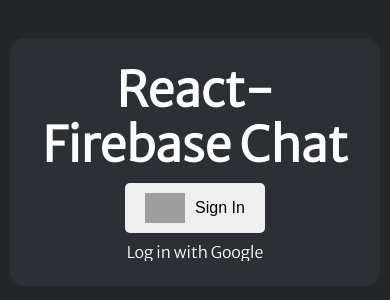
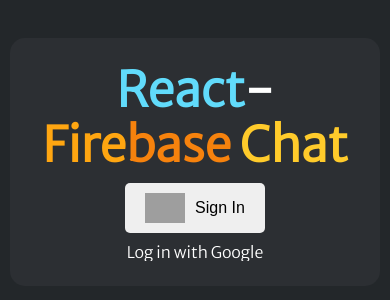
Before and after one commit to WuPaulo/discord-clone, a React (Create React App) app: page / in a window 390 px wide. Shown: the part 260-560 px from the top of the page. Built offline with nearby package versions, Linux system fonts and the light colour scheme; no server answers; grey boxes are pictures that could not be loaded.

Commit message:
media queries

```diff
--- a/src/App.css
+++ b/src/App.css
@@ -216,6 +216,21 @@
   height: 30px;
 }
 
+.reactColor {
+  color: #61dbfb;
+}
+
+.fireColorOne {
+  color: #ffa611;
+}
+
+.fireColorTwo {
+  color: #f6820d;
+}
+.fireColorThree {
+  color: #ffcb2b;
+}
+
 /* chat styling when logged in */
 
 .chatHeader {
@@ -318,3 +333,39 @@
   color: white;
   background-color: #404eed;
 }
+
+/* media queries */
+
+@media only screen and (max-width: 768px) {
+  .leftChat {
+    width: 200px;
+  }
+
+  .leftChat img {
+    width: 100px;
+  }
+}
+
+@media only screen and (max-width: 576px) {
+  .chat {
+    display: block;
+    position: relative;
+  }
+
+  .rightChat {
+    height: 100vh;
+  }
+
+  .leftChat {
+    position: absolute;
+    visibility: hidden;
+    width: 100%;
+  }
+
+  .signOutBtn {
+    visibility: visible;
+    position: absolute;
+    top: 10%;
+    right: 5%;
+  }
+}
--- a/src/components/Chat.js
+++ b/src/components/Chat.js
@@ -22,11 +22,19 @@
       <div className="leftChat">
         <img src={firebase.auth().currentUser.photoURL} alt="user profile" />
         <h2>{firebase.auth().currentUser.displayName}</h2>
-        <button onClick={() => auth.signOut()}>Sign Out</button>
+        <button className="signOutBtn" onClick={() => auth.signOut()}>
+          Sign Out
+        </button>
       </div>
       <div className="rightChat">
         <div className="chatHeader">
-          <h2>React Firebase chat</h2>
+          <h2>
+            {" "}
+            <span className="reactColor">React</span>-
+            <span className="fireColorOne">Fire</span>
+            <span className="fireColorTwo">base</span>{" "}
+            <span className="fireColorThree">Chat</span>
+          </h2>
         </div>
         <div className="chatWindow">
           {messages ? (
@@ -34,7 +42,7 @@
               ({ id, text, photoURL, uid, createdAt, displayName }) => (
                 // checking to see if its my own message
                 <div key={id} className="messages">
-                  <img src={photoURL} alt="" />
+                  <img src={photoURL} alt="display pic" />
                   <div className="innerMessages">
                     {firebase.auth().currentUser.displayName == displayName ? (
                       <h3 className="currentUser">
--- a/src/components/Login.js
+++ b/src/components/Login.js
@@ -10,7 +10,12 @@
   return (
     <div className="loginContainers">
       <div className="innerLoginContainer">
-        <h1>React-Firebase Chat</h1>
+        <h1>
+          <span className="reactColor">React</span>-
+          <span className="fireColorOne">Fire</span>
+          <span className="fireColorTwo">base</span>{" "}
+          <span className="fireColorThree">Chat</span>
+        </h1>
         <button onClick={googleSignIn}>
           <img
             src="https://img.icons8.com/color/48/000000/google-logo.png"
```
